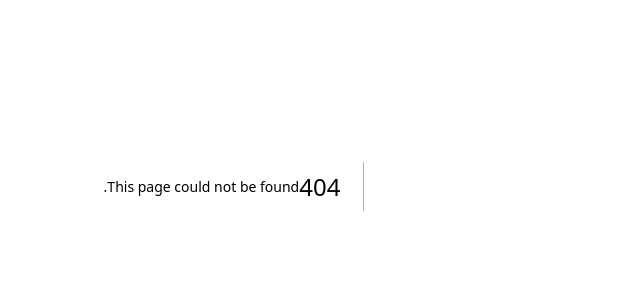
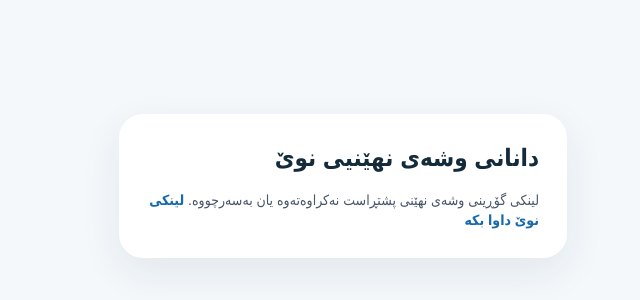
Before and after one commit to captinshakh-crypto/shakh_figma, a Next.js app: page /reset-password in a window 1280 px wide. Before the commit this address had no page. Shown: the part 214-514 px from the top of the page, without its empty margins (438-1078 px from the left). Built offline with nearby package versions, Linux system fonts and the light colour scheme; no server answers.

Commit message:
feat(auth): add password reset form

```diff
--- /dev/null
+++ b/app/reset-password/page.tsx
@@ -0,0 +1,17 @@
+"use client";
+import Link from "next/link";
+import { FormEvent, useEffect, useState } from "react";
+import { createClient } from "@/lib/supabase/client";
+
+export default function ResetPasswordPage() {
+  const [password,setPassword]=useState(""); const [confirm,setConfirm]=useState(""); const [ready,setReady]=useState(false); const [message,setMessage]=useState(""); const [busy,setBusy]=useState(false);
+  useEffect(()=>{ const supabase=createClient(); supabase.auth.getSession().then(({data})=>setReady(!!data.session)); const {data:{subscription}}=supabase.auth.onAuthStateChange((event,session)=>{if(event==="PASSWORD_RECOVERY"||session)setReady(true);}); return ()=>subscription.unsubscribe(); },[]);
+  async function submit(e:FormEvent) {
+    e.preventDefault(); if(password.length<8){setMessage("وشەی نهێنی دەبێت لانیکەم ٨ پیت بێت.");return;} if(password!==confirm){setMessage("دوو وشەی نهێنییەکە یەکسان نین.");return;}
+    setBusy(true);setMessage("");
+    try { const {error}=await createClient().auth.updateUser({password}); if(error)setMessage("گۆڕینی وشەی نهێنی سەرکەوتوو نەبوو. لینکی نوێ داوا بکە."); else {setMessage("وشەی نهێنی بە سەرکەوتوویی گۆڕدرا."); setTimeout(()=>window.location.href="/dashboard",1200);} }
+    catch {setMessage("هەڵەیەک ڕوویدا. تکایە دووبارە هەوڵ بدەرەوە.");}
+    finally {setBusy(false);}
+  }
+  return <main className="grid min-h-screen place-items-center px-4 py-10"><section className="w-full max-w-md rounded-3xl bg-white p-7 shadow-soft"><h1 className="text-2xl font-black">دانانی وشەی نهێنیی نوێ</h1>{!ready?<p className="mt-4 text-sm text-slate-600">لینکی گۆڕینی وشەی نهێنی پشتڕاست نەکراوەتەوە یان بەسەرچووە. <Link className="font-bold text-shakh-blue" href="/forgot-password">لینکی نوێ داوا بکە</Link></p>:<form onSubmit={submit} className="mt-6 space-y-4"><label className="block text-sm font-bold">وشەی نهێنیی نوێ<input required minLength={8} type="password" value={password} onChange={e=>setPassword(e.target.value)} className="mt-2 w-full rounded-xl border border-slate-200 px-4 py-3"/></label><label className="block text-sm font-bold">دووبارە وشەی نهێنی<input required minLength={8} type="password" value={confirm} onChange={e=>setConfirm(e.target.value)} className="mt-2 w-full rounded-xl border border-slate-200 px-4 py-3"/></label><button disabled={busy} className="w-full rounded-xl bg-shakh-orange px-4 py-3 font-bold text-white disabled:opacity-50">{busy?"تکایە چاوەڕێ بکە...":"گۆڕینی وشەی نهێنی"}</button></form>}{message&&<p className="mt-4 rounded-xl bg-blue-50 p-3 text-sm text-blue-800">{message}</p>}</section></main>;
+}
```
